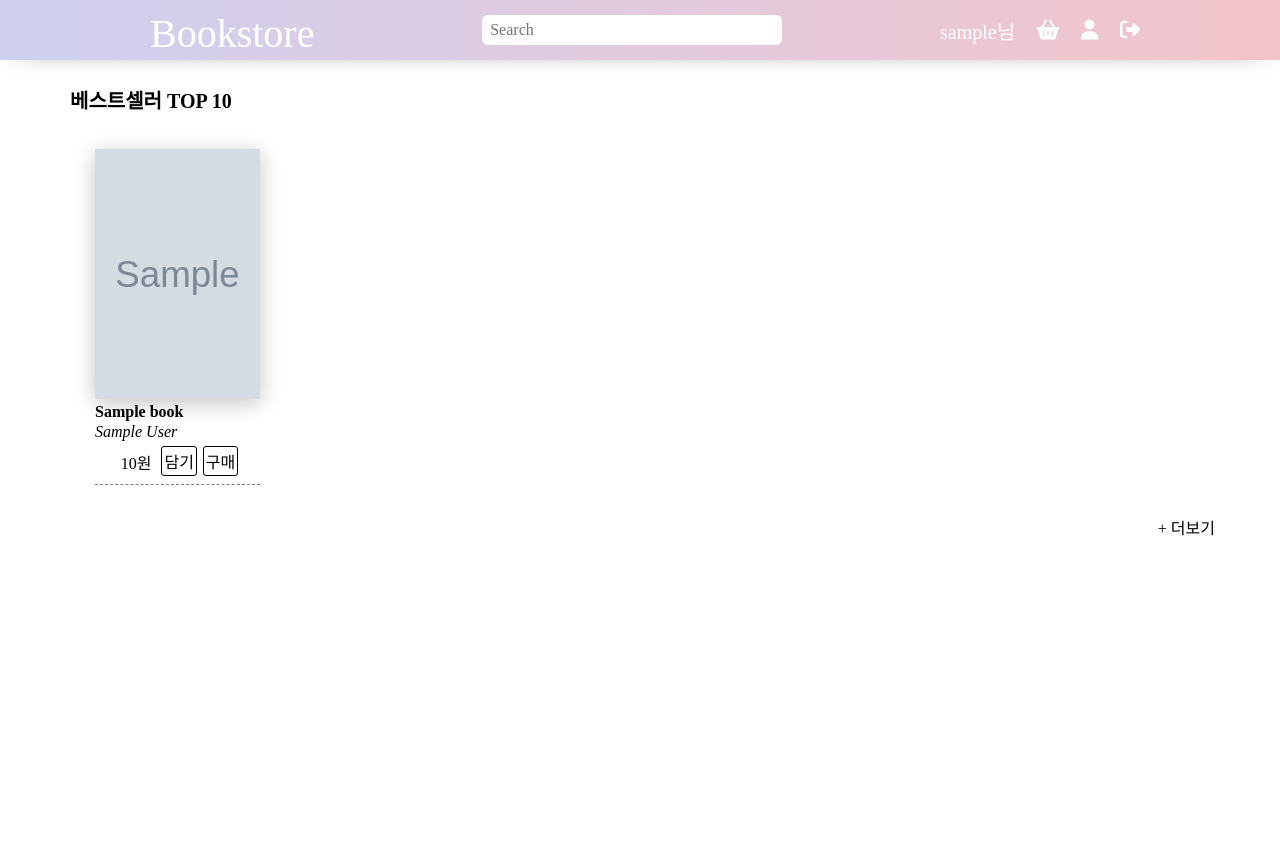
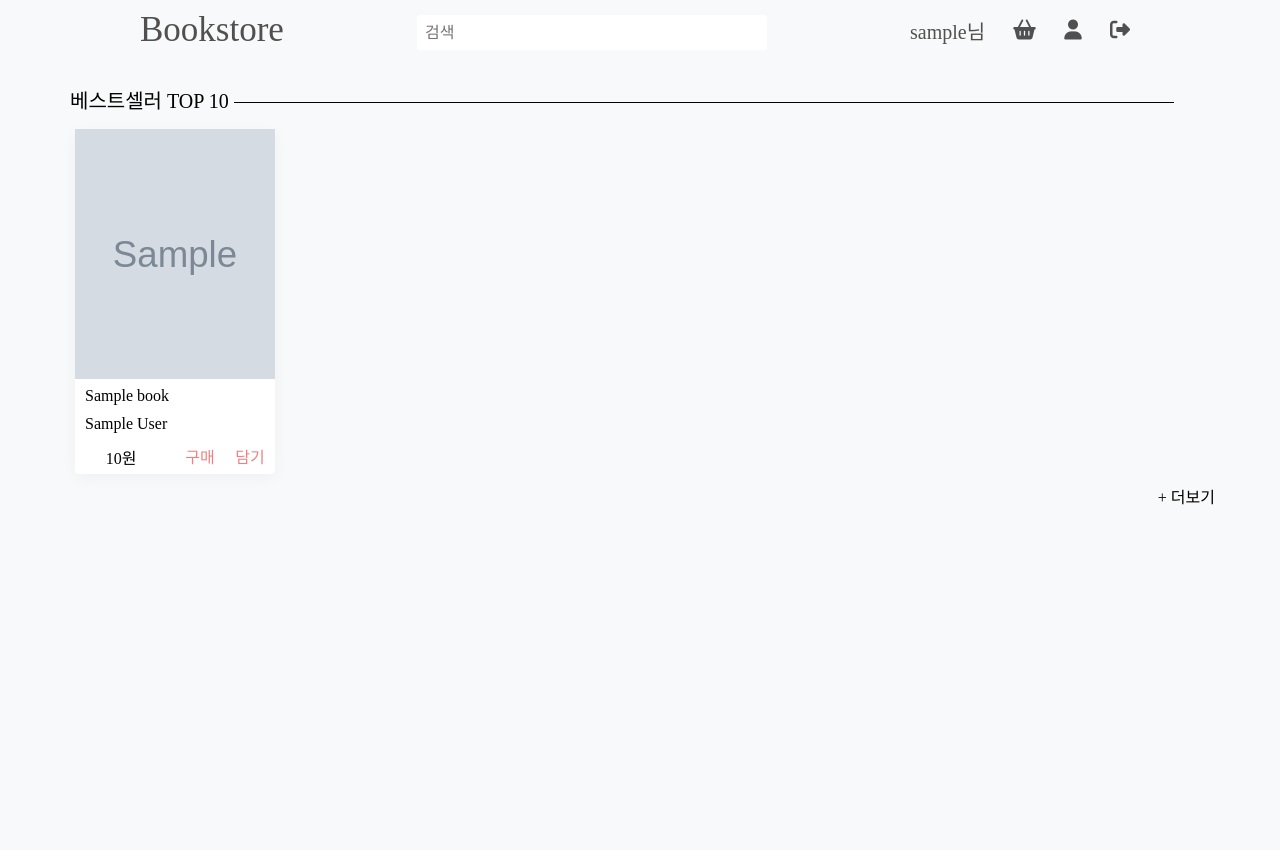
Before and after one commit to QuiD-0/DB-Proj, a PHP site: page /index.php in a window 1280 px wide. Run offline with PHP 8.4, Linux system fonts and the light colour scheme; the visitor is signed in with stand-in values (Sample User, id 1); tables that the repository leaves empty or names only in its code hold one stand-in row (values such as "Sample post"); grey boxes marked "Sample" are stand-in pictures; data that the repository does not hold is empty; some libraries are stand-ins or nearby versions; some web fonts are replaced.

Commit message:
css 리메이크, 선택삭제 추가
css 리메이크,장바구니 에서 선택삭제 버튼 추가 및 기능 구현 완료

```diff
--- a/css/main.css
+++ b/css/main.css
@@ -1,7 +1,22 @@
+:root {
+    --main-bg-color: rgb(248, 249, 250);
+    --hover-bg: linear-gradient(to right, #f3c4ca, #cfd0F0);
+    --btn-color: lightcoral;
+}
+
 * {
     margin: 0;
     padding: 0;
     font-family: 'RIDIBatang';
+}
+
+::selection {
+    color: var(--main-bg-color);
+    background-color: var(--btn-color);
+}
+
+body {
+    background: var(--main-bg-color);
 }
 
 span.indent_hidden {
@@ -15,10 +30,8 @@ a,
 }
 
 header {
-
     height: 60px;
-    background: linear-gradient(to left, #f3c4ca, #cfd0F0);
-    box-shadow: 0px 4px 30px -20px rgba(0, 0, 0, 0.75);
+    background: var(--main-bg-color);
 }
 
 div.top {
@@ -31,30 +44,27 @@ div.top {
 }
 
 div.home {
-    font-family: 'BMEULJIRO';
     text-align: center;
-    font-size: 40px;
-    margin: 10px;
+    font-size: 35px;
+    margin: 10px 0px;
     display: inline-block;
+}
 
+div.home a:hover {
+    color: var(--btn-color);
 }
 
 div.top a {
     font-family: 'BMEULJIRO';
-    color: white;
-}
-
-header > div > form {
-    height: 100%;
-
+    color: #505050;
 }
 
 header > div > form > input {
     margin: 15px auto;
-    height: 30px;
-    width: 300px;
+    height: 35px;
+    width: 350px;
     border: 0px;
-    border-radius: 6px;
+    border-radius: 3px;
     font-size: 16px;
     font-weight: 500;
     line-height: 25px;
@@ -63,13 +73,21 @@ header > div > form > input {
 }
 
 div.login {
-    color: white;
-    width: 20%;
-    height: 100%;
+    width: 220px;
+    margin: 10px;
     font-size: 20px;
     display: flex;
     justify-content: space-between;
     align-items: center;
+    color: #505050;
+}
+
+div.login a:hover {
+    color: var(--btn-color);
+}
+
+div.nickname {
+    font-family: 'BMEULJIRO';
 }
 
 div.main_layer {
@@ -77,56 +95,78 @@ div.main_layer {
     margin: 20px auto;
     height: 750px;
     text-align: left;
-
 }
 
 div.book-container {
-    width: 165px;
-    height: 330px;
-    margin: 30px;
+    background-color: white;
+    width: 200px;
+    height: 340px;
+    margin: 10px;
     display: inline-block;
-    border-bottom: 1px dashed gray;
     padding-bottom: 5px;
+    box-shadow: rgba(0, 0, 0, 0.04) 0px 4px 16px 0px;
+    border-radius: 4px;
+    transition: box-shadow 0.15s ease-in 0s, transform 0.15s ease-in 0s;
+}
+
+div.book-container:hover {
+    box-shadow: rgba(0, 0, 0, 0.14) 0px 4px 16px 0px;
+    transform: translateY(-5px);
+}
+
+div.line {
+    width: 940px;
+    height: 1px;
+    background-color: rgb(3, 3, 3);
+    display: inline-block;
+    margin-bottom: 5px;
 }
 
 div.best {
     font-size: 20px;
-    font-weight: 700;
     padding: 5px;
+    display: inline-block;
+
 }
 
 div.book-container img.thumnail {
     height: 250px;
-    width: 165px;
-    box-shadow: 0px 4px 20px 0px rgb(0 0 0 / 24%);
+    width: 200px;
 }
 
 div.book-container .bookname,
 div.book-container .author {
     overflow: hidden;
     height: 20px;
-}
-
-div.btn-container {
-    display: flex;
-    justify-content: center;
+    padding: 4px 10px;
 }
 
 div.btn-container div.btn {
     padding: 2px;
+    width: 40px;
+    text-align: center;
+    border-radius: 3px;
+    display: inline-block;
     margin: 3px;
-    border: 1px solid black;
-    border-radius: 3px;
+    float: right;
+    color: var(--btn-color);
 }
 
 div.btn-container div.btn:hover {
-    background-color: black;
+    background: var(--hover-bg);
     color: white;
 }
 
 div.btn-container div.price_box {
-    padding: 2px;
-    margin: 5px;
+    padding: 6px;
+    width: 80px;
+    text-align: center;
+    display: inline-block;
+    float: left;
+}
+
+input.check {
+    float: left;
 }
 
 div.btn-container div.bookname,
--- a/func.js
+++ b/func.js
@@ -11,7 +11,7 @@ if(sum<=my){
 }
 }
 //선택 개수 체크
-function numcheck(){
+function numcheck(val){
 var formcheck = document.num_check;
 var check=document.getElementsByClassName('check');
 var i=check.length;
@@ -20,12 +20,14 @@ for (var j=0;j<i;j++){
   if(check[j].checked){count++};
 }
 if(count){
-  formcheck.submit();
+  //formcheck.submit();
+  num_check.action=val;
 }
 else{
   alert("한개 이상 선택 해주세요!");
 }
 }
+//리다이렉트
 function alertRedirect(msg){
      alert(msg);
      history.back();//해당 주소로 이동하는방법
--- a/index.php
+++ b/index.php
@@ -10,7 +10,7 @@ include('./php/connect.php');?>
                 <a href="/">Bookstore</a>
             </div>
             <form class="search" method="get">
-                <input type="search" class="searchbox" placeholder="Search" name="search">
+                <input type="search" class="searchbox" placeholder="검색" name="search">
             </form>
             <div class="login">
                 <!-- Login 세션 -->
--- a/php/buy_process.php
+++ b/php/buy_process.php
@@ -32,7 +32,7 @@ else if($_POST['type']=="multi"){
   $arr = $_POST['checkbox'];
   $price_arr=$_POST['pricebox'];
     // buy에 저장
-  for ($i=1;$i<count($arr);$i++){
+  for ($i=0;$i<count($arr);$i++){
     $sql="INSERT INTO heroku_8c68daa40504b72.buy (buy_time,price,user_id,book_name) VALUES(NOW(),'$price_arr[$i]','$id','$arr[$i]')";
     mysqli_query($conn, $sql);
   }
--- a/php/detail.php
+++ b/php/detail.php
@@ -15,7 +15,7 @@ echo " <div class=\"detail\">
      <div class=\"description\">{$row[3]}</div>
      <div class=\"writecomment\">
     <form action=\"./php/writecomment.php\" method=\"post\">
-        <textarea name=\"comment\" id=\"comment\"></textarea>
+        <textarea name=\"comment\" id=\"comment\" placeholder=\"댓글 입력\" wrap=\"off\"></textarea>
         <input type=\"hidden\" name=\"bookname\" value=\"{$row[1]}\">";
 if(!isset($_SESSION['user_id'])){
   echo "<input type=\"hidden\" name=\"nickname\" value=\"익명\">";
--- a/php/home.php
+++ b/php/home.php
@@ -1,14 +1,14 @@
 <?php
 $sql="SELECT * FROM heroku_8c68daa40504b72.books order by count desc limit 10";
 $result = mysqli_query($conn, $sql);
-echo "<div class='best'>베스트셀러 TOP 10</div>";
+echo "<div class='best'>베스트셀러 TOP 10</div><div class=\"line\"></div>";
 while ($row = mysqli_fetch_array($result)) {
   $templet="
   <div class=\"book-container\">
       <a href=\"/?detail={$row['book_name']}\">
           <img class= \"thumnail\" src=\"{$row['book_cover']}\" alt=\"{$row['book_name']}\">
-          <b><div class=\"bookname\"title=\"{$row['book_name']}\">{$row['book_name']}</div></b>
-          <em><div class=\"author\" title=\"{$row['author']}\">{$row['author']} </div></em>
+          <div class=\"bookname\"title=\"{$row['book_name']}\">{$row['book_name']}</div>
+          <div class=\"author\" title=\"{$row['author']}\">{$row['author']} </div>
           <div class=\"btn-container\">
           <div class=\"price_box\">{$row['price']}원</div>
           <a href=\"/?basket={$row['book_name']}\">
--- a/php/mypage.php
+++ b/php/mypage.php
@@ -22,7 +22,7 @@ $templet="<p class=\"mypage-text\">내 정보</p>
     <input type=\"text\" name=\"mypage-addr\" value=\"{$row[5]}\">
     </div>
     <input type=hidden value=\"{$id}\" name=\"user\">
-   <span class=\"remain\">남은 금액 : {$row[4]} 원</span>
+   <div class=\"remain\">남은 금액 : {$row[4]} 원</div>
 
   <input type=\"submit\" class=\"update-btn\" value=\"수정하기\">
 </form>";
--- a/php/page.php
+++ b/php/page.php
@@ -34,8 +34,8 @@ while ($row = mysqli_fetch_array($result)) {
   <div class=\"book-container\">
       <a href=\"/?detail={$row['book_name']}\">
           <img class= \"thumnail\" src=\"{$row['book_cover']}\" alt=\"{$row['book_name']}\">
-          <b><div class=\"bookname\"title=\"{$row['book_name']}\">{$row['book_name']}</div></b>
-          <em><div class=\"author\" title=\"{$row['author']}\">{$row['author']} </div></em>
+          <div class=\"bookname\"title=\"{$row['book_name']}\">{$row['book_name']}</div>
+          <div class=\"author\" title=\"{$row['author']}\">{$row['author']} </div>
           <div class=\"btn-container\">
           <div class=\"price_box\">{$row['price']}원</div>
           <a href=\"/?basket={$row['book_name']}\">
--- a/php/printMain.php
+++ b/php/printMain.php
@@ -7,7 +7,8 @@ if (!isset($_GET['id'])) {
     $_GET['id']="home";
 }
 //home 일때 메인 페이지 10개만
-if ($_GET['id']=='home'&& !isset($_GET['search'])&&!isset($_GET['buy'])&&!isset($_GET['detail'])&&!isset($_GET['basket'])&& !isset($_GET['page'])&& !isset($_GET['user_basket'])&& !isset($_GET['mypage'])) {
+if ($_GET['id']=='home'&& !isset($_GET['search'])&&!isset($_GET['buy'])&&!isset($_GET['detail'])&&!isset($_GET['basket'])
+&& !isset($_GET['page'])&& !isset($_GET['user_basket'])&& !isset($_GET['mypage'])&& !isset($_GET['delete'])) {
   include('home.php');
 }
 //검색시 출력 (사진, 이름, 가격,자세히보기버튼, 구매버튼, 장바구니버튼,)
@@ -36,4 +37,7 @@ if(isset($_GET['user_basket'])){
 if(isset($_GET['mypage'])){
   include('mypage.php');
 }
+if(isset($_GET['delete'])){
+  include('delete.php');
+}
 ?>
--- a/php/print_bascket.php
+++ /dev/null
@@ -1,5 +0,0 @@
-<?php
-//form input name= checkbox POST하기
-
-
- ?>
```
Also changed, not shown: other parts of css/main.css (+62 -38 lines), css/login.css (+10 -6 lines), php/delete.php (added, +9 -0 lines), php/print_basket.php (+15 -11 lines), php/search.php (+3 -7 lines).
